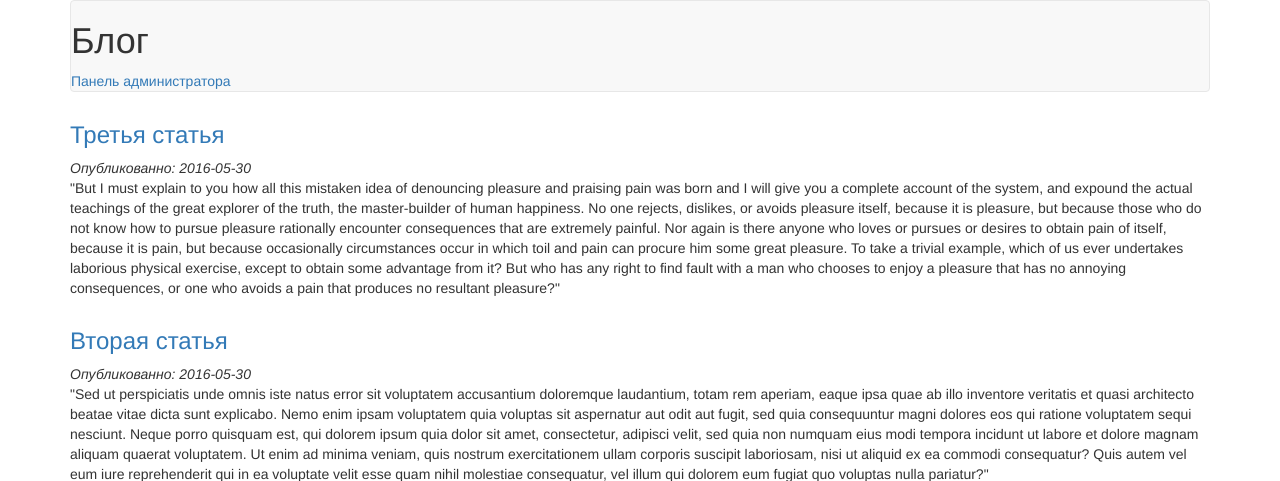
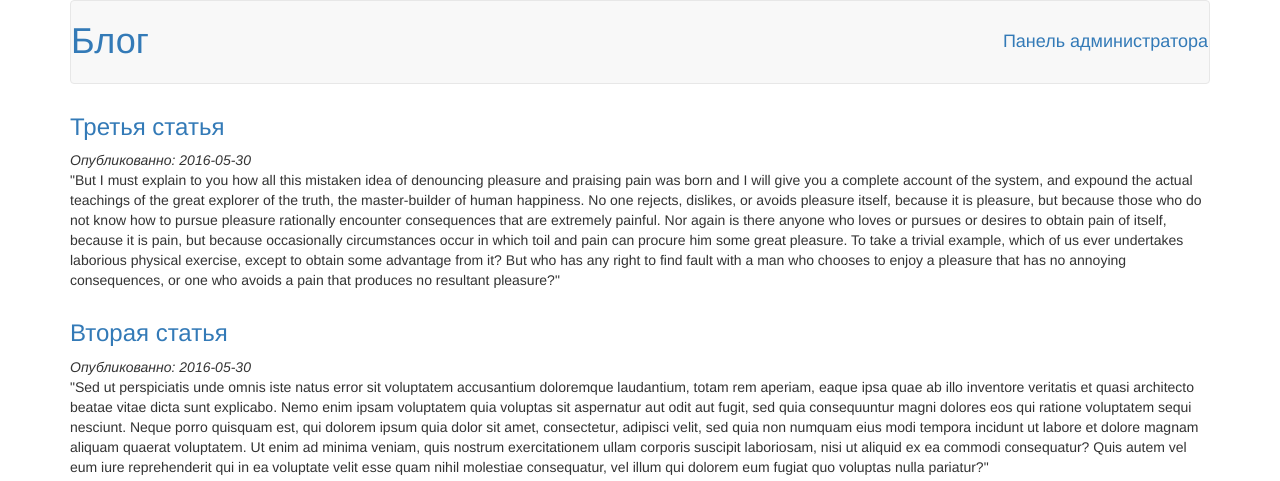
Before and after one commit to BlackStar1991/LearningPHP, a PHP site: page / in a window 1280 px wide. Shown: the top 481 px of the page. Run offline with PHP 8.4, Linux system fonts and the light colour scheme; data comes from the database, SQL or seed files in the repository.

Commit message:
Aligned link to the "Панель администратора"

```diff
--- a/style.css
+++ b/style.css
@@ -6,3 +6,14 @@ footer {
     margin-top: 30px;
     margin-bottom: 30px;
 }
+h1{
+    float: left;
+}
+h4{
+    float: right;
+    text-align: right;
+    padding: 21px 1px;
+}
+{
+    color: aqua;
+}
--- a/views/article.php
+++ b/views/article.php
@@ -11,7 +11,7 @@
         <div class="container">
             <!-- Header (navbar) -->
             <nav class="navbar navbar-default" role="navigation">
-                <h1>Блог</h1>
+                <h1><a href="index.php">Блог</a></h1>
             </nav>
             <!-- END Header (navbar) -->
             <div class="article">
--- a/views/articles.php
+++ b/views/articles.php
@@ -11,8 +11,8 @@
         <div class="container">
             <!-- Header (navbar) -->
             <nav class="navbar navbar-default" role="navigation">
-                <h1>Блог</h1>
-                <a href="admin">Панель администратора</a>
+                <h1><a href="index.php">Блог</a></h1>
+                <h4><a href="admin">Панель администратора</a></h4>
             </nav>
             <!-- END Header (navbar) -->
             <?php foreach($articles as $article): ?>
```
